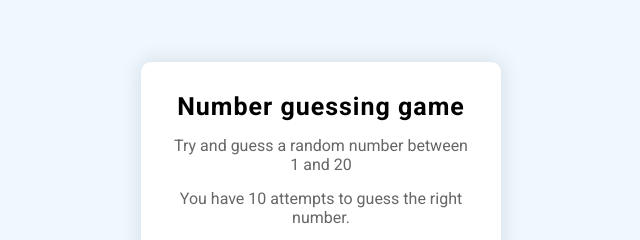
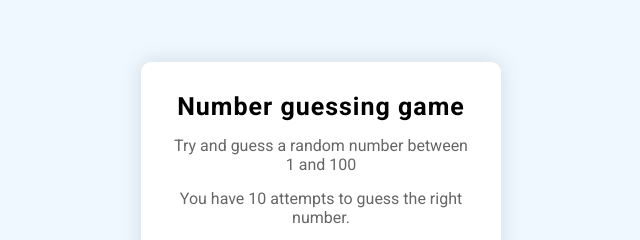
Before and after one commit to Muhammad-Azan-1/Javascript-Project, a website: page number-guessing-game copy/index.html in a window 1280 px wide. Shown: the part 123-363 px from the top of the page, 319-959 px from the left. Drawn offline with Linux system fonts and the light colour scheme; a web font is replaced by a local one.

Commit message:
one change in index.html

```diff
--- a/number-guessing-game copy/index.html
+++ b/number-guessing-game copy/index.html
@@ -11,7 +11,7 @@
     <main>
         <div class="box1">
             <h1>Number guessing game</h1>
-            <p>Try and guess a random number between 1 and 20</p>
+            <p>Try and guess a random number between 1 and 100</p>
             <p>You have 10 attempts to guess the right number.</p>
             </div>
 
```
